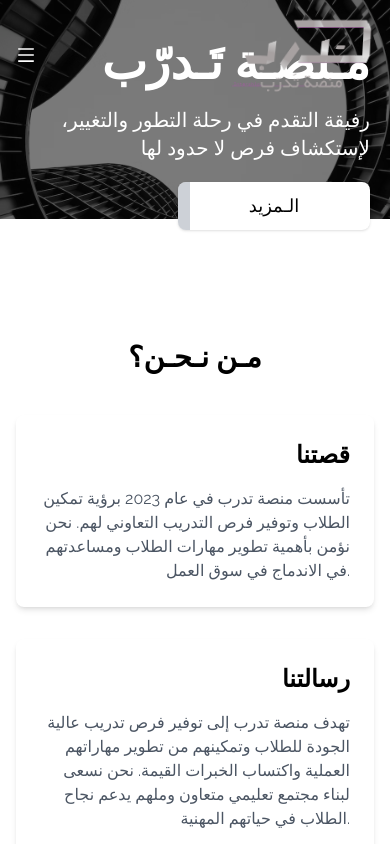
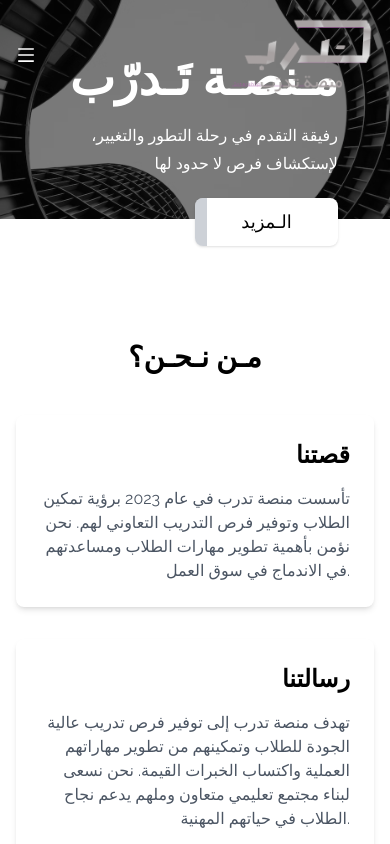
Before and after one commit to wesamhamad/Tadarab2, a Next.js app: page / in a window 390 px wide. Shown: the top 844 px of the page. Built offline with nearby package versions, Linux system fonts and the light colour scheme.

Commit message:
Update globals.css

```diff
--- a/styles/globals.css
+++ b/styles/globals.css
@@ -31,6 +31,24 @@
   text-align: right;
 }
 
+@media (max-width: 768px) {
+  .custom-img-container .content {
+    padding: 2rem;
+  }
+
+  .custom-img-container .content h2 {
+    font-size: 3rem;
+    margin-top: 2rem;
+  }
+
+  .custom-img-container .content p {
+    font-size: 1rem;
+  }
+
+  .custom-img-container .content button {
+    width: 50%;
+  }
+}
 
 ul.hidden li:hover::after,
 ul.sm\\:flex li:hover::after {
```
